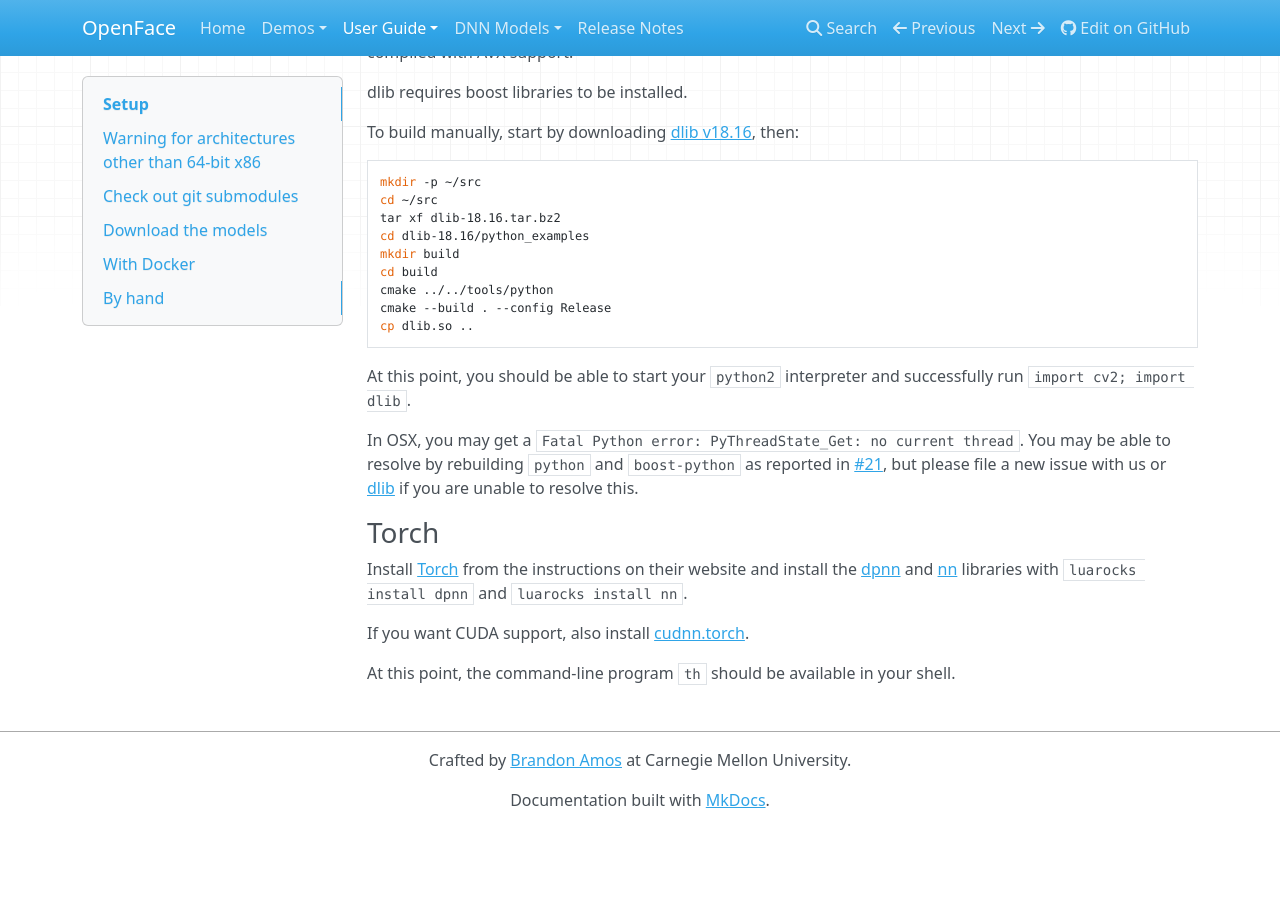
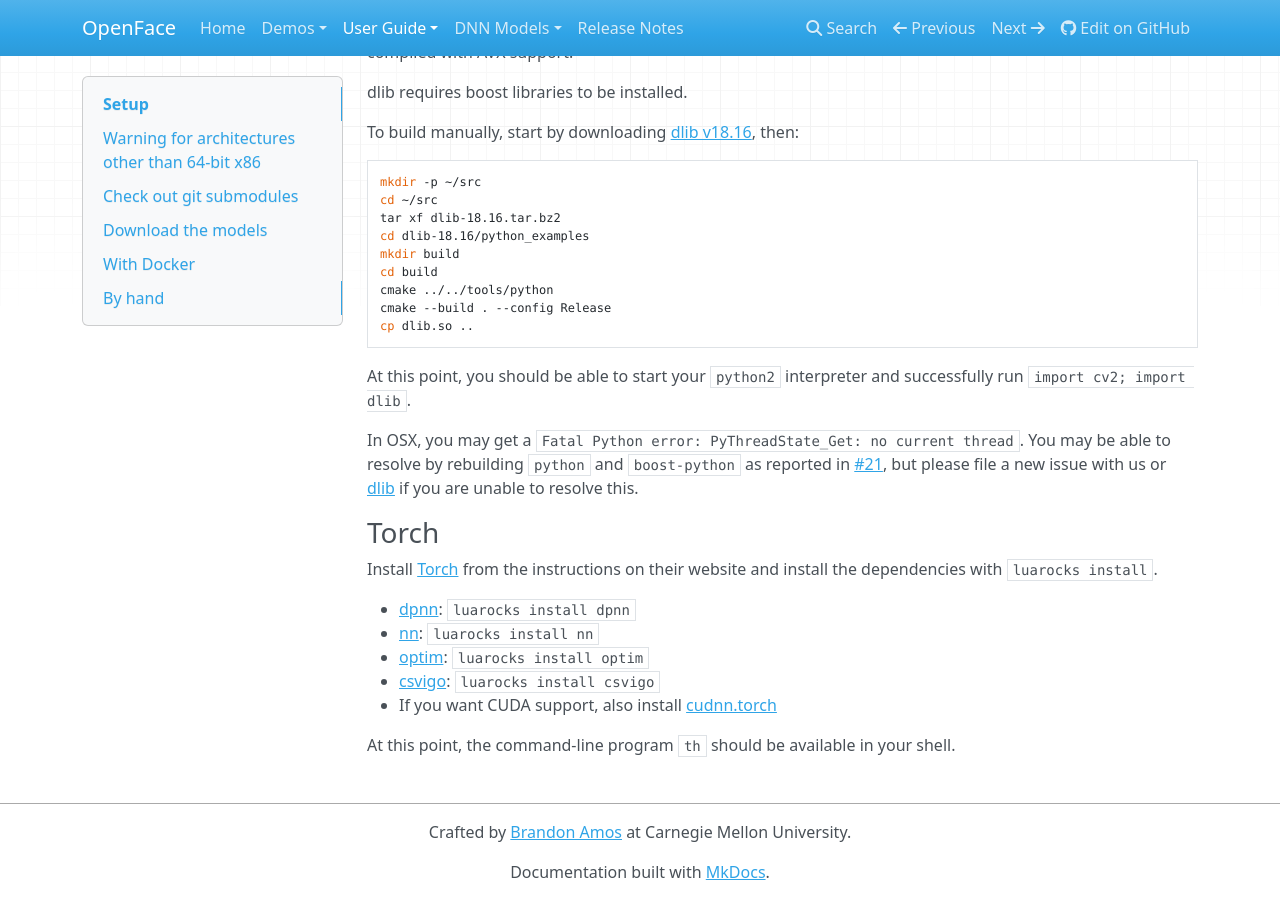
Before and after one commit to SuperAI520/Open-Face-Recognition, an MkDocs documentation site: the page built from docs/setup.md, in a window 1280 px wide and 900 px high, scrolled down 1603 px. Built offline with MkDocs 1.6.1, drawn with Linux system fonts in a browser that asks for light colours; nearby versions of some CDN libraries; old or Windows-style settings are respelled for this version of MkDocs; before the commit the page ends 2431 px from its top, so only the background shows below that.

Commit message:
Add more Torch dependencies to the docs and Dockerfile for completeness.

```diff
--- a/docs/setup.md
+++ b/docs/setup.md
@@ -119,12 +119,14 @@
 
 ### Torch
 Install [Torch](http://torch.ch) from the instructions on their website
-and install the [dpnn](https://github.com/nicholas-leonard/dpnn)
-and [nn](https://github.com/torch/nn) libraries with
-`luarocks install dpnn` and `luarocks install nn`.
+and install the dependencies with `luarocks install`.
 
-If you want CUDA support, also install
-[cudnn.torch](https://github.com/soumith/cudnn.torch).
++ [dpnn](https://github.com/nicholas-leonard/dpnn): `luarocks install dpnn`
++ [nn](https://github.com/torch/nn): `luarocks install nn`
++ [optim](https://github.com/torch/optim): `luarocks install optim`
++ [csvigo](https://github.com/clementfarabet/lua---csv): `luarocks install csvigo`
++ If you want CUDA support, also install
+  [cudnn.torch](https://github.com/soumith/cudnn.torch)
 
 At this point, the command-line program `th` should
 be available in your shell.
```
Also changed, not shown: 1 other file.
